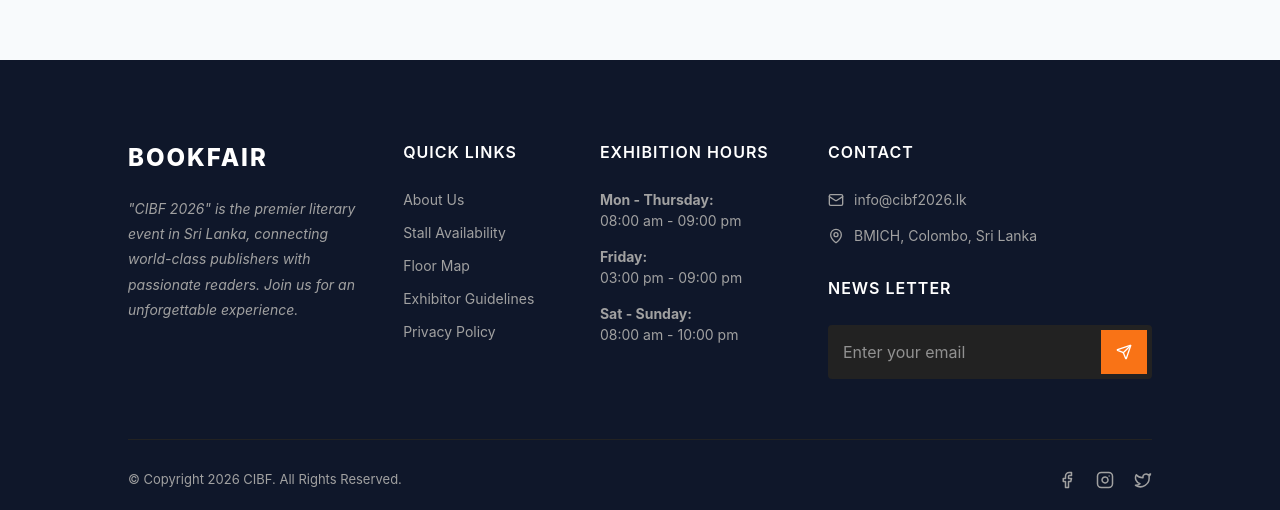
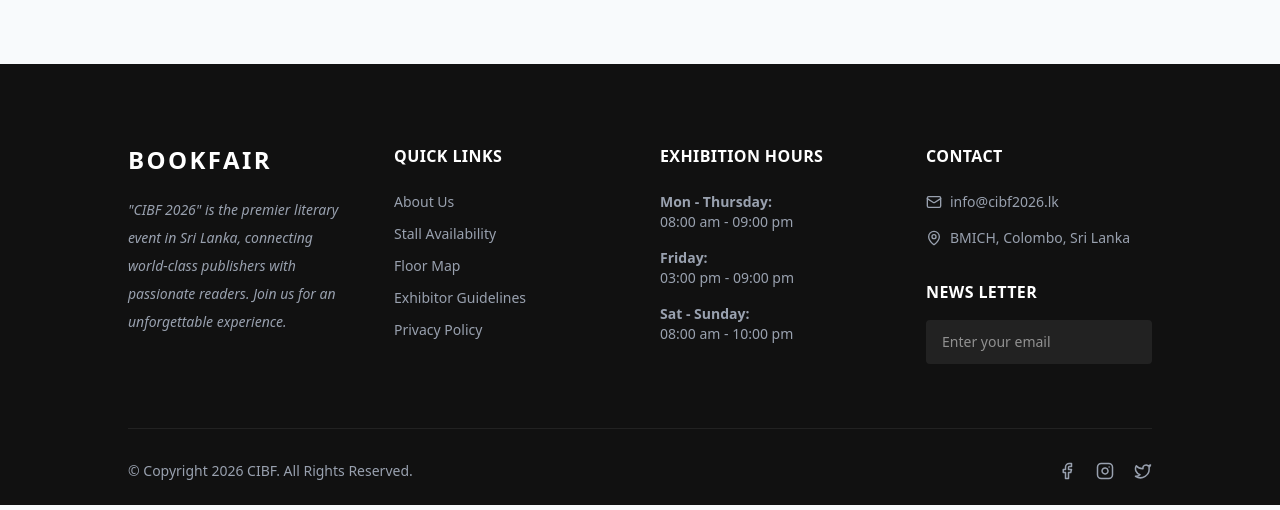
Before and after one commit to Lochithya/ReserveX, a React (Vite) app in the folder online-portal/: page /stallmap in a window 1280 px wide. Shown: the part 864-1374 px from the top of the page. Built offline with nearby package versions, Linux system fonts and the light colour scheme; no server answers.

Commit message:
update Footer using tailwind without changing same structure

```diff
--- a/online-portal/src/components/Footer.css
+++ /dev/null
@@ -1,145 +0,0 @@
-
-.main-footer {
-  background-color: var(--primary-color);
-  color: #a1a1a1;
-  padding: 80px 10% 20px 10%;
-  font-family: 'Inter', system-ui, -apple-system, sans-serif;
-  margin-top: 60px;
-}
-
-.footer-top {
-  display: grid;
-  grid-template-columns: 1.5fr 1fr 1.2fr 1.5fr;
-  gap: 40px;
-  padding-bottom: 60px;
-}
-
-.footer-logo {
-  color: #ffffff;
-  font-size: 24px;
-  font-weight: 800;
-  margin-bottom: 20px;
-  letter-spacing: 2px;
-}
-
-.footer-desc {
-  font-size: 14px;
-  line-height: 1.8;
-  font-style: italic;
-}
-
-.footer-heading {
-  color: #ffffff;
-  font-size: 16px;
-  font-weight: 600;
-  margin-bottom: 25px;
-  letter-spacing: 1px;
-}
-
-.footer-links, .footer-hours {
-  list-style: none;
-  padding: 0;
-  font-size: 14px;
-}
-
-.footer-links li {
-  margin-bottom: 12px;
-  transition: 0.3s;
-  cursor: pointer;
-}
-
-.footer-links li:hover {
-  color: #f97316;
-  padding-left: 5px;
-}
-
-.footer-hours li {
-  margin-bottom: 15px;
-}
-
-.footer-hours span {
-  display: block;
-  font-weight: bold;
-}
-
-.contact-info p {
-  display: flex;
-  align-items: center;
-  gap: 10px;
-  margin-bottom: 15px;
-  font-size: 14px;
-}
-
-.newsletter-title {
-  margin-top: 30px;
-}
-
-.newsletter-box {
-  display: flex;
-  background: #222222;
-  border-radius: 4px;
-  overflow: hidden;
-  padding: 5px;
-}
-
-.newsletter-box input {
-  background: transparent;
-  border: none;
-  color: white;
-  padding: 10px;
-  flex: 1;
-  outline: none;
-}
-
-.newsletter-btn {
-  background: #f97316;
-  color: white;
-  border: none;
-  padding: 10px 15px;
-  cursor: pointer;
-  display: flex;
-  align-items: center;
-  justify-content: center;
-  transition: 0.3s;
-}
-
-.newsletter-btn:hover {
-  background: #ea580c;
-}
-
-
-.footer-bottom {
-  border-top: 1px solid #222222;
-  padding-top: 30px;
-  display: flex;
-  justify-content: space-between;
-  align-items: center;
-  font-size: 13px;
-}
-
-.footer-socials {
-  display: flex;
-  gap: 20px;
-}
-
-.footer-socials svg {
-  cursor: pointer;
-  transition: 0.3s;
-}
-
-.footer-socials svg:hover {
-  color: #f97316;
-}
-
-
-@media (max-width: 992px) {
-  .footer-top {
-    grid-template-columns: 1fr 1fr;
-  }
-}
-
-@media (max-width: 600px) {
-  .footer-top {
-    grid-template-columns: 1fr;
-  }
-}
--- a/online-portal/src/components/Footer.jsx
+++ b/online-portal/src/components/Footer.jsx
@@ -1,70 +1,121 @@
-import React from 'react';
+import React from "react";
 import { Mail, MapPin, Facebook, Twitter, Instagram, Send } from "lucide-react";
-import { Link, useNavigate } from "react-router-dom";
-import { AuthContext } from "../contexts/AuthContext";
-import "./Footer.css";
 
 const Footer = () => {
   return (
-    <footer className="main-footer">
-      <div className="footer-top">
-        {/* Column 1: About */}
-        <div className="footer-col">
-          <h3 className="footer-logo">BOOKFAIR</h3>
-          <p className="footer-desc">
+    <footer className="bg-[#111111] text-gray-400 mt-16 px-[10%] pt-20 pb-6 font-sans">
+
+      {/* Top Section */}
+      <div className="grid grid-cols-1 md:grid-cols-2 lg:grid-cols-4 gap-10 pb-16">
+
+        {/* Column 1 */}
+        <div>
+          <h3 className="text-white text-2xl font-extrabold mb-5 tracking-widest">
+            BOOKFAIR
+          </h3>
+          <p className="text-sm leading-7 italic">
             "CIBF 2026" is the premier literary event in Sri Lanka,
             connecting world-class publishers with passionate readers.
             Join us for an unforgettable experience.
           </p>
         </div>
 
-        {/* Column 2: Quick Links */}
-        <div className="footer-col">
-          <h4 className="footer-heading">QUICK LINKS</h4>
-          <ul className="footer-links">
-            <li>About Us</li>
-            <li>Stall Availability</li>
-            <li>Floor Map</li>
-            <li>Exhibitor Guidelines</li>
-            <li>Privacy Policy</li>
+        {/* Column 2 */}
+        <div>
+          <h4 className="text-white text-base font-semibold mb-6 tracking-wide">
+            QUICK LINKS
+          </h4>
+          <ul className="text-sm space-y-3">
+            {[
+              "About Us",
+              "Stall Availability",
+              "Floor Map",
+              "Exhibitor Guidelines",
+              "Privacy Policy",
+            ].map((item) => (
+              <li
+                key={item}
+                className="cursor-pointer transition-all duration-300 hover:text-orange-500 hover:pl-1"
+              >
+                {item}
+              </li>
+            ))}
           </ul>
         </div>
 
-        {/* Column 3: Hours */}
-        <div className="footer-col">
-          <h4 className="footer-heading">EXHIBITION HOURS</h4>
-          <ul className="footer-hours">
-            <li><span>Mon - Thursday:</span> 08:00 am - 09:00 pm</li>
-            <li><span>Friday:</span> 03:00 pm - 09:00 pm</li>
-            <li><span>Sat - Sunday:</span> 08:00 am - 10:00 pm</li>
+        {/* Column 3 */}
+        <div>
+          <h4 className="text-white text-base font-semibold mb-6 tracking-wide">
+            EXHIBITION HOURS
+          </h4>
+          <ul className="text-sm space-y-4">
+            <li>
+              <span className="block font-bold">
+                Mon - Thursday:
+              </span>
+              08:00 am - 09:00 pm
+            </li>
+            <li>
+              <span className="block font-bold">
+                Friday:
+              </span>
+              03:00 pm - 09:00 pm
+            </li>
+            <li>
+              <span className="block font-bold">
+                Sat - Sunday:
+              </span>
+              08:00 am - 10:00 pm
+            </li>
           </ul>
         </div>
 
-        {/* Column 4: Contact & Newsletter */}
-        <div className="footer-col">
-          <h4 className="footer-heading">CONTACT</h4>
-          <div className="contact-info">
-            <p><Mail size={16} /> info@cibf2026.lk</p>
-            <p><MapPin size={16} /> BMICH, Colombo, Sri Lanka</p>
+        {/* Column 4 */}
+        <div>
+          <h4 className="text-white text-base font-semibold mb-6 tracking-wide">
+            CONTACT
+          </h4>
+
+          <div className="space-y-4 text-sm">
+            <p className="flex items-center gap-2">
+              <Mail size={16} />
+              info@cibf2026.lk
+            </p>
+            <p className="flex items-center gap-2">
+              <MapPin size={16} />
+              BMICH, Colombo, Sri Lanka
+            </p>
           </div>
-          <h4 className="footer-heading newsletter-title">NEWS LETTER</h4>
-          <div className="newsletter-box">
-            <input type="email" placeholder="Enter your email" />
-            <button className="newsletter-btn">
+
+          <h4 className="text-white text-base font-semibold mt-8 mb-4 tracking-wide">
+            NEWS LETTER
+          </h4>
+
+          <div className="flex bg-[#222222] rounded overflow-hidden p-1">
+            <input
+              type="email"
+              placeholder="Enter your email"
+              className="bg-transparent outline-none text-white px-3 py-2 flex-1 text-sm"
+            />
+            <button className="bg-orange-500 hover:bg-orange-600 transition duration-300 text-white px-4 flex items-center justify-center">
               <Send size={16} />
             </button>
           </div>
         </div>
+
       </div>
 
-      <div className="footer-bottom">
+      {/* Bottom Section */}
+      <div className="border-t border-[#222222] pt-8 flex flex-col md:flex-row justify-between items-center text-sm">
         <p>© Copyright 2026 CIBF. All Rights Reserved.</p>
-        <div className="footer-socials">
-          <Facebook size={18} />
-          <Instagram size={18} />
-          <Twitter size={18} />
+
+        <div className="flex gap-5 mt-4 md:mt-0">
+          <Facebook className="cursor-pointer hover:text-orange-500 transition" size={18} />
+          <Instagram className="cursor-pointer hover:text-orange-500 transition" size={18} />
+          <Twitter className="cursor-pointer hover:text-orange-500 transition" size={18} />
         </div>
       </div>
+
     </footer>
   );
 };
```
